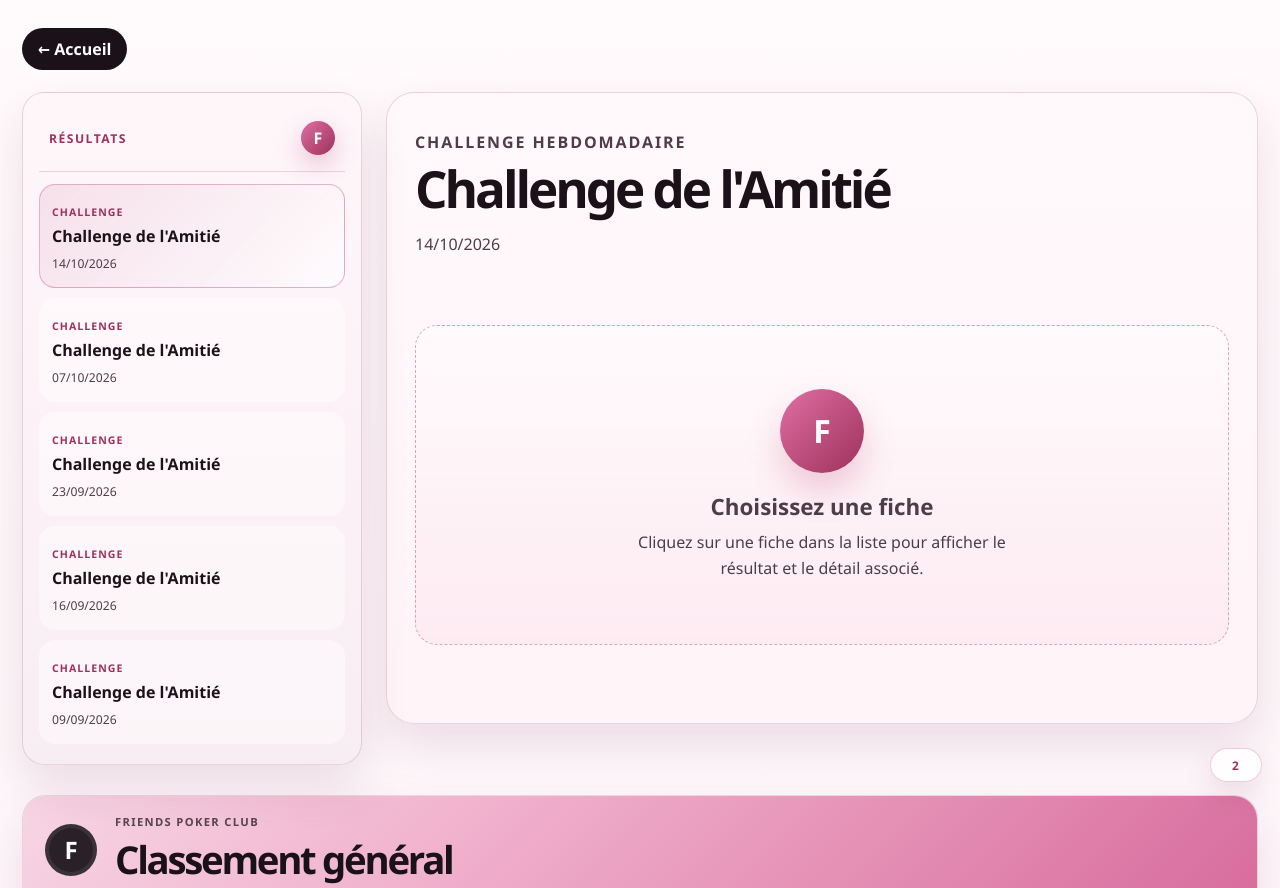
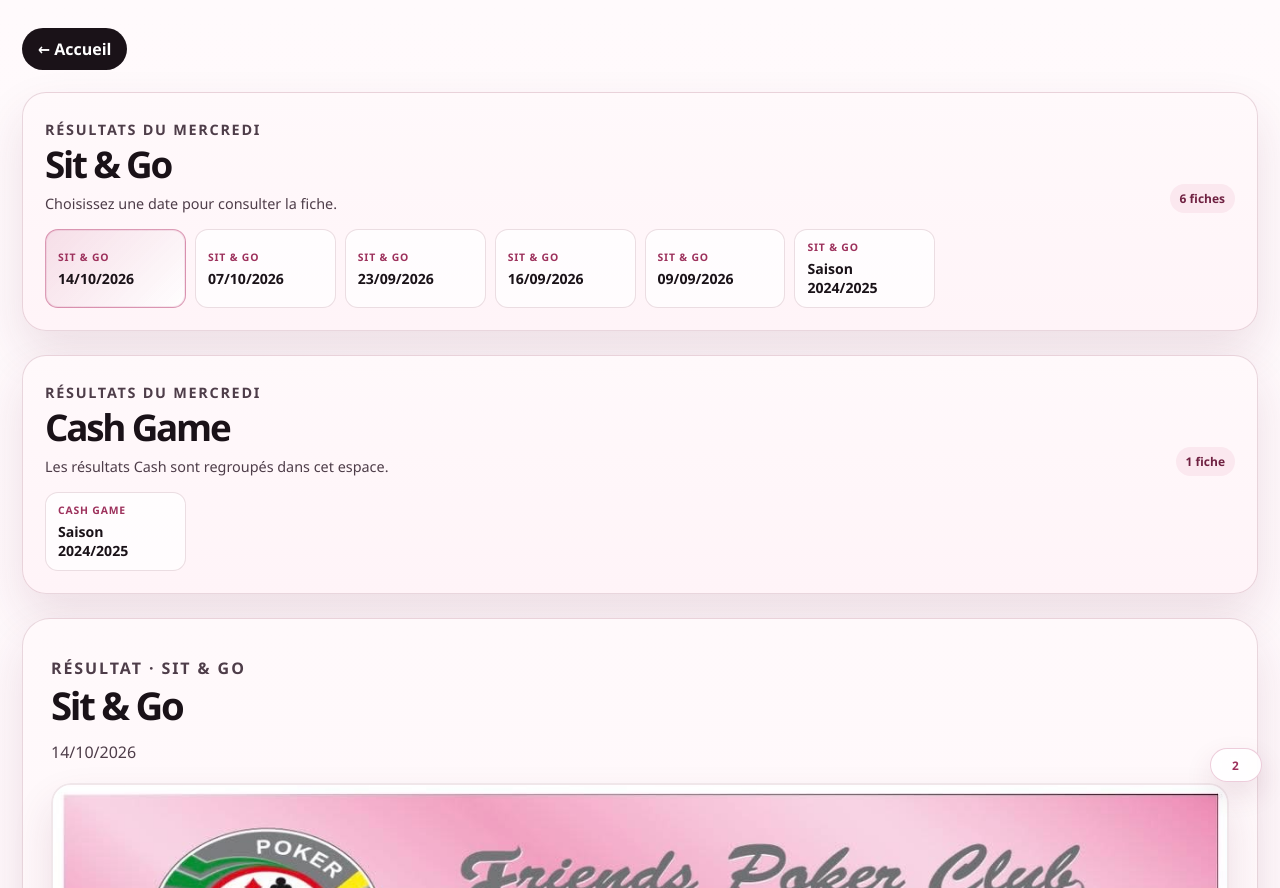
Before and after one commit to Filouleo/Friendpokerclub, a plain HTML site: page resultats-challenge.html in a window 1280 px wide. Shown: the top 888 px of the page. Drawn offline with Linux system fonts and the light colour scheme.

Commit message:
Séparer les résultats Sit & Go et Cash
Co-authored-by: Copilot <223556219+Copilot@users.noreply.github.com>

```diff
--- a/resultats-challenge.html
+++ b/resultats-challenge.html
@@ -3,7 +3,7 @@
   <head>
     <meta charset="UTF-8" />
     <meta name="viewport" content="width=device-width, initial-scale=1.0" />
-    <title>Challenge de l'Amitié | Friends Poker Club</title>
+    <title>Résultats Sit &amp; Go et Cash | Friends Poker Club</title>
     <link rel="icon" type="image/png" sizes="128x128" href="./favicon.png?v=20261018" />
     <style>
       :root {
@@ -103,65 +103,65 @@
         font-weight: 800;
       }
 
-      .results-layout {
-        display: grid;
-        grid-template-columns: 340px minmax(0, 1fr);
-        gap: 24px;
-        align-items: start;
+      .results-group {
+        margin: 0 0 24px;
+        padding: 22px;
+        background: linear-gradient(180deg, #fff9fb 0%, #fff4f8 100%);
+        border: 1px solid var(--line);
+        border-radius: 24px;
+        box-shadow: var(--shadow);
       }
 
-      .results-sidebar {
-        background: linear-gradient(180deg, #fff6fa 0%, #f8edf3 100%);
-        border: 1px solid var(--line);
-        border-radius: 22px;
-        padding: 20px 16px;
-        box-shadow: var(--shadow);
-        position: sticky;
-        top: 18px;
+      .results-group-header {
+        display: flex;
+        align-items: end;
+        justify-content: space-between;
+        gap: 16px;
+        margin-bottom: 16px;
       }
 
-      .sidebar-header {
-        display: flex;
-        align-items: center;
-        justify-content: space-between;
-        gap: 12px;
-        padding: 8px 10px 16px;
-        border-bottom: 1px solid var(--line);
-        margin-bottom: 12px;
+      .results-group-header h1,
+      .results-group-header h2 {
+        margin: 0;
+        color: var(--ink);
+        font-size: clamp(1.6rem, 3vw, 2.3rem);
+        letter-spacing: -0.06em;
       }
 
-      .sidebar-title {
-        font-size: 0.76rem;
-        letter-spacing: 0.12em;
-        text-transform: uppercase;
-        font-weight: 800;
-        color: var(--rose-600);
+      .results-group-header p {
+        margin: 5px 0 0;
+        color: var(--ink-soft);
+        font-size: 0.9rem;
       }
 
-      .sidebar-badge {
-        width: 34px;
-        height: 34px;
-        display: grid;
-        place-items: center;
-        border-radius: 50%;
-        background: linear-gradient(135deg, var(--rose-400), var(--rose-600));
-        color: #fff;
-        font-weight: 900;
-        box-shadow: 0 10px 24px rgba(181, 72, 118, 0.3);
+      .results-count {
+        flex: none;
+        padding: 6px 10px;
+        border-radius: 999px;
+        background: var(--rose-100);
+        color: var(--rose-700);
+        font-size: 0.75rem;
+        font-weight: 800;
       }
 
-      .result-list {
+      .result-grid {
         display: grid;
-        gap: 10px;
+        grid-template-columns: repeat(auto-fill, minmax(130px, 1fr));
+        gap: 9px;
       }
 
       .result-item {
-        width: 100%;
+        min-width: 0;
+        min-height: 76px;
+        display: flex;
+        flex-direction: column;
+        justify-content: center;
+        gap: 5px;
+        padding: 10px 12px;
         text-align: left;
-        border: 1px solid transparent;
-        background: rgba(255,255,255,0.4);
-        border-radius: 16px;
-        padding: 14px 12px;
+        border: 1px solid rgba(132, 56, 85, 0.16);
+        border-radius: 13px;
+        background: rgba(255,255,255,0.72);
         cursor: pointer;
         transition: transform 0.2s ease, border-color 0.2s ease, box-shadow 0.2s ease;
       }
@@ -169,37 +169,38 @@
       .result-item:hover,
       .result-item:focus-visible {
         transform: translateY(-1px);
-        border-color: rgba(191, 77, 125, 0.35);
-        box-shadow: 0 10px 18px rgba(191, 77, 125, 0.1);
+        border-color: rgba(191, 77, 125, 0.45);
+        box-shadow: 0 8px 16px rgba(191, 77, 125, 0.1);
       }
 
       .result-item.is-active {
-        background: linear-gradient(135deg, rgba(191, 77, 125, 0.12), rgba(255, 255, 255, 0.7));
-        border-color: rgba(191, 77, 125, 0.4);
+        background: linear-gradient(135deg, rgba(191, 77, 125, 0.14), rgba(255, 255, 255, 0.9));
+        border-color: rgba(191, 77, 125, 0.55);
+        box-shadow: inset 0 0 0 1px rgba(191, 77, 125, 0.12);
       }
 
-      .result-tag {
-        display: inline-block;
-        margin-bottom: 6px;
-        font-size: 0.66rem;
+      .result-item-label {
+        color: var(--rose-600);
+        font-size: 0.65rem;
+        font-weight: 800;
+        letter-spacing: 0.08em;
         text-transform: uppercase;
-        letter-spacing: 0.1em;
-        color: var(--rose-600);
+      }
+
+      .result-item-date {
+        color: var(--ink);
+        font-size: 0.88rem;
         font-weight: 800;
       }
 
-      .result-name {
-        display: block;
-        font-size: 1rem;
-        font-weight: 800;
-        color: var(--ink);
-      }
-
-      .result-date {
-        display: inline-block;
-        margin-top: 8px;
+      .results-empty {
+        grid-column: 1 / -1;
+        margin: 0;
+        padding: 14px;
+        border: 1px dashed var(--line);
+        border-radius: 13px;
         color: var(--ink-soft);
-        font-size: 0.76rem;
+        font-size: 0.9rem;
       }
 
       .results-main {
@@ -227,6 +228,13 @@
       .results-header h1 {
         margin: 0;
         font-size: clamp(2.1rem, 4vw, 3.4rem);
+        letter-spacing: -0.06em;
+        color: var(--ink);
+      }
+
+      .results-header h2 {
+        margin: 0;
+        font-size: clamp(1.8rem, 3vw, 2.7rem);
         letter-spacing: -0.06em;
         color: var(--ink);
       }
@@ -438,13 +446,17 @@
         background: linear-gradient(135deg, rgba(249, 223, 233, 0.8), rgba(218, 136, 174, 0.32));
       }
 
-      @media (max-width: 980px) {
-        .results-layout {
-          grid-template-columns: 1fr;
+      @media (max-width: 640px) {
+        .results-group {
+          padding: 16px;
         }
 
-        .results-sidebar {
-          position: static;
+        .results-group-header {
+          align-items: start;
+        }
+
+        .result-grid {
+          grid-template-columns: repeat(2, minmax(0, 1fr));
         }
       }
     </style>
@@ -455,46 +467,34 @@
         <a class="back-link" href="./index.html">← Accueil</a>
       </div>
 
-      <div class="results-layout">
-        <aside class="results-sidebar" aria-label="Liste des fiches de résultats">
-          <div class="sidebar-header">
-            <span class="sidebar-title">Résultats</span>
-            <span class="sidebar-badge">F</span>
+      <section class="results-group" aria-labelledby="sit-results-title">
+        <div class="results-group-header">
+          <div>
+            <p class="results-kicker">Résultats du mercredi</p>
+            <h1 id="sit-results-title">Sit &amp; Go</h1>
+            <p>Choisissez une date pour consulter la fiche.</p>
           </div>
+          <span class="results-count" id="sit-results-count"></span>
+        </div>
+        <div class="result-grid" id="sit-results-list" aria-label="Résultats Sit &amp; Go"></div>
+      </section>
 
-          <div class="result-list">
-            <button class="result-item is-active" type="button" data-title="Challenge de l'Amitié" data-date="14/10/2026" data-src="./Résultats/14102026.JPG" aria-pressed="true">
-              <span class="result-tag">Challenge</span>
-              <span class="result-name">Challenge de l'Amitié</span>
-              <span class="result-date">14/10/2026</span>
-            </button>
-            <button class="result-item" type="button" data-title="Challenge de l'Amitié" data-date="07/10/2026" data-src="./Résultats/09102026.png" aria-pressed="false">
-              <span class="result-tag">Challenge</span>
-              <span class="result-name">Challenge de l'Amitié</span>
-              <span class="result-date">07/10/2026</span>
-            </button>
-            <button class="result-item" type="button" data-title="Challenge de l'Amitié" data-date="23/09/2026" data-src="./Résultats/23092026.JPG" aria-pressed="false">
-              <span class="result-tag">Challenge</span>
-              <span class="result-name">Challenge de l'Amitié</span>
-              <span class="result-date">23/09/2026</span>
-            </button>
-            <button class="result-item" type="button" data-title="Challenge de l'Amitié" data-date="16/09/2026" data-src="./Résultats/1609 (1).png" aria-pressed="false">
-              <span class="result-tag">Challenge</span>
-              <span class="result-name">Challenge de l'Amitié</span>
-              <span class="result-date">16/09/2026</span>
-            </button>
-            <button class="result-item" type="button" data-title="Challenge de l'Amitié" data-date="09/09/2026" data-src="./Résultats/0909.png" aria-pressed="false">
-              <span class="result-tag">Challenge</span>
-              <span class="result-name">Challenge de l'Amitié</span>
-              <span class="result-date">09/09/2026</span>
-            </button>
+      <section class="results-group" aria-labelledby="cash-results-title">
+        <div class="results-group-header">
+          <div>
+            <p class="results-kicker">Résultats du mercredi</p>
+            <h2 id="cash-results-title">Cash Game</h2>
+            <p>Les résultats Cash sont regroupés dans cet espace.</p>
           </div>
-        </aside>
+          <span class="results-count" id="cash-results-count"></span>
+        </div>
+        <div class="result-grid" id="cash-results-list" aria-label="Résultats Cash Game"></div>
+      </section>
 
-        <section class="results-main" aria-live="polite">
+      <section class="results-main" aria-live="polite" aria-labelledby="resultTitle">
         <div class="results-header">
-            <p class="results-kicker">Challenge hebdomadaire</p>
-            <h1 id="resultTitle">Challenge de l'Amitié</h1>
+          <p class="results-kicker" id="resultKicker">Résultat · Sit &amp; Go</p>
+          <h2 id="resultTitle">Sit &amp; Go</h2>
           <p id="resultDate">14/10/2026</p>
         </div>
 
@@ -503,26 +503,26 @@
             <div>
               <div class="placeholder-mark">F</div>
               <h2>Choisissez une fiche</h2>
-                <p>Cliquez sur une fiche dans la liste pour afficher le résultat et le détail associé.</p>
+              <p>Cliquez sur une date dans l’une des deux sections pour afficher le résultat.</p>
             </div>
           </div>
 
           <div class="result-preview-shell" id="resultPreviewShell">
             <button class="result-preview-button" id="openPreview" type="button" aria-label="Afficher la fiche en grand format">
-                <img id="featuredImage" src="./Résultats/14102026.JPG" alt="Fiche Challenge de l'Amitié" />
-                <iframe id="featuredPdf" title="Fiche PDF Challenge de l'Amitié" src="" style="display:none; width:100%; height:100%; border:0; border-radius: 18px;"></iframe>
+              <img id="featuredImage" src="./Résultats/14102026.JPG" alt="Fiche Sit &amp; Go" />
             </button>
+            <iframe id="featuredPdf" title="Fiche PDF de résultat" src="" style="display:none; width:100%; min-height:70vh; border:0; border-radius: 18px;"></iframe>
+            <a id="openPdf" class="back-link" href="#" target="_blank" rel="noopener" style="display:none; margin-top:12px;">Ouvrir le PDF dans un nouvel onglet ↗</a>
           </div>
         </div>
       </section>
-      </div>
 
       <section class="ranking-section" aria-labelledby="general-ranking-title">
         <div class="ranking-banner">
           <div class="brand-badge" aria-hidden="true">F</div>
           <div>
             <div class="banner-kicker">Friends Poker Club</div>
-            <h2 id="general-ranking-title">Classement général</h2>
+            <h2 id="general-ranking-title">Classement général Sit &amp; Go</h2>
           </div>
         </div>
 
@@ -544,7 +544,7 @@
     <div class="preview-modal" id="previewModal" aria-hidden="true">
       <div class="preview-modal-inner">
         <button class="preview-close" type="button" aria-label="Fermer l'aperçu">×</button>
-        <img id="modalImage" class="preview-modal-image" src="./Résultats/14102026.JPG" alt="Fiche Challenge de l'Amitié en grand format" />
+        <img id="modalImage" class="preview-modal-image" src="./Résultats/14102026.JPG" alt="Fiche Sit &amp; Go en grand format" />
         <iframe id="modalPdf" title="Vue détaillée du PDF" src="" style="display:none; width:100%; height:100%; border:0; border-radius: 18px;"></iframe>
       </div>
     </div>
@@ -552,7 +552,7 @@
     <script>
       const resultSheets = [
         {
-          title: "Challenge de l'Amitié",
+          title: "Sit & Go",
           date: '14/10/2026',
           src: './Résultats/14102026.JPG',
           scores: [
@@ -581,7 +581,7 @@
           ]
         },
         {
-          title: "Challenge de l'Amitié",
+          title: "Sit & Go",
           date: '07/10/2026',
           src: './Résultats/09102026.png',
           scores: [
@@ -611,7 +611,7 @@
           ]
         },
         {
-          title: "Challenge de l'Amitié",
+          title: "Sit & Go",
           date: '23/09/2026',
           src: './Résultats/23092026.JPG',
           scores: [
@@ -643,7 +643,7 @@
           ]
         },
         {
-          title: "Challenge de l'Amitié",
+          title: "Sit & Go",
           date: '16/09/2026',
           src: './Résultats/1609 (1).png',
           scores: [
@@ -676,7 +676,7 @@
           ]
         },
         {
-          title: "Challenge de l'Amitié",
+          title: "Sit & Go",
           date: '09/09/2026',
           src: './Résultats/0909.png',
           scores: [
@@ -706,6 +706,20 @@
             { joueur: 'Nin', points: 2 },
             { joueur: 'Dopro', points: 1 }
           ]
+        },
+        {
+          title: 'Sit & Go',
+          date: 'Saison 2024/2025',
+          src: './Sit%2024_25.pdf',
+          scores: []
+        }
+      ];
+
+      const cashSheets = [
+        {
+          title: 'Cash Game',
+          date: 'Saison 2024/2025',
+          src: './Membres/Cash%2024_25.pdf'
         }
       ];
 
@@ -794,8 +808,47 @@
       const modalPdf = document.getElementById('modalPdf');
       const resultTitle = document.getElementById('resultTitle');
       const resultDate = document.getElementById('resultDate');
+      const resultKicker = document.getElementById('resultKicker');
+      const previewButton = document.getElementById('openPreview');
+      const openPdf = document.getElementById('openPdf');
       const previewModal = document.getElementById('previewModal');
       const previewClose = document.querySelector('.preview-close');
+
+      function renderResultItems(containerId, countId, sheets, game) {
+        const container = document.getElementById(containerId);
+        const count = document.getElementById(countId);
+        count.textContent = `${sheets.length} fiche${sheets.length === 1 ? '' : 's'}`;
+
+        if (sheets.length === 0) {
+          container.innerHTML = '<p class="results-empty">Aucun résultat disponible pour le moment.</p>';
+          return;
+        }
+
+        sheets.forEach((sheet) => {
+          const item = document.createElement('button');
+          item.className = 'result-item';
+          item.type = 'button';
+          item.dataset.title = sheet.title;
+          item.dataset.date = sheet.date;
+          item.dataset.src = sheet.src;
+          item.dataset.game = game;
+          item.setAttribute('aria-pressed', 'false');
+          item.setAttribute('aria-label', `${game} — ${sheet.date}`);
+
+          const label = document.createElement('span');
+          label.className = 'result-item-label';
+          label.textContent = game;
+
+          const date = document.createElement('span');
+          date.className = 'result-item-date';
+          date.textContent = sheet.date;
+          item.append(label, date);
+          container.append(item);
+        });
+      }
+
+      renderResultItems('sit-results-list', 'sit-results-count', resultSheets, 'Sit & Go');
+      renderResultItems('cash-results-list', 'cash-results-count', cashSheets, 'Cash Game');
       const resultItems = document.querySelectorAll('.result-item');
 
       function setPreviewMode(isPdf, src, date) {
@@ -803,15 +856,15 @@
           featuredImage.style.display = 'none';
           featuredPdf.style.display = 'block';
           featuredPdf.src = src;
-
-          modalImage.style.display = 'none';
-          modalPdf.style.display = 'block';
-          modalPdf.src = src;
+          previewButton.style.display = 'none';
+          openPdf.href = src;
+          openPdf.style.display = 'inline-flex';
         } else {
           featuredImage.style.display = 'block';
           featuredPdf.style.display = 'none';
           featuredPdf.src = '';
-
+          previewButton.style.display = 'block';
+          openPdf.style.display = 'none';
           modalImage.style.display = 'block';
           modalPdf.style.display = 'none';
           modalPdf.src = '';
@@ -835,6 +888,7 @@
         const { title, date, src } = item.dataset;
         resultTitle.textContent = title;
         resultDate.textContent = date;
+        resultKicker.textContent = `Résultat · ${item.dataset.game}`;
         setPreviewMode(isPdf, src, date);
 
         resultPlaceholder.style.display = 'none';
@@ -845,22 +899,18 @@
         item.addEventListener('click', () => selectResult(item));
       });
 
-      document.getElementById('openPreview').addEventListener('click', () => {
+      previewButton.addEventListener('click', () => {
         const activeItem = document.querySelector('.result-item.is-active');
-        const src = activeItem?.dataset.src || './Résultats/14102026.JPG';
-        const date = activeItem?.dataset.date || '14/10/2026';
-        const isPdf = String(src).toLowerCase().endsWith('.pdf');
-
-        if (isPdf) {
-          setPreviewMode(true, src, date);
-        } else {
-          setPreviewMode(false, src, date);
-        }
+        const src = activeItem?.dataset.src;
+        if (!src || src.toLowerCase().endsWith('.pdf')) return;
+        modalImage.src = src;
+        modalImage.alt = `Fiche ${activeItem.dataset.game} du ${activeItem.dataset.date} en grand format`;
 
         previewModal.classList.add('is-open');
         previewModal.setAttribute('aria-hidden', 'false');
       });
 
+      selectResult(document.querySelector('#sit-results-list .result-item'));
       previewClose.addEventListener('click', () => {
         previewModal.classList.remove('is-open');
         previewModal.setAttribute('aria-hidden', 'true');
```
Lines whose indentation alone changed are shown as unchanged.
